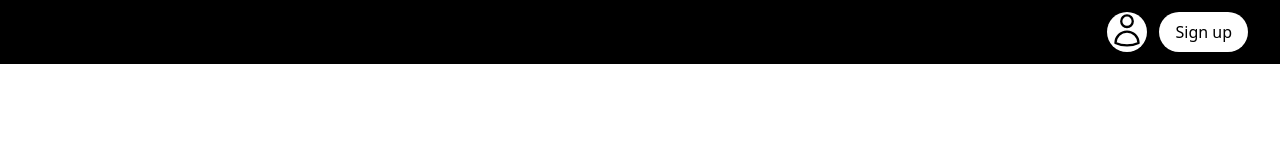
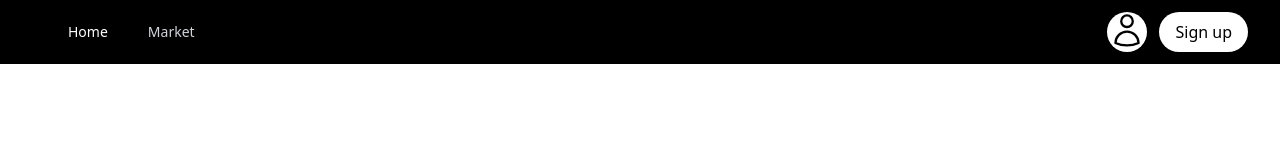
Before and after one commit to marcomonticciolo/final-ironhack-project-react-frontend, a React (Vite) app: page / in a window 1280 px wide. Shown: the top 156 px of the page. Built offline with nearby package versions, Linux system fonts and the light colour scheme.

Commit message:
final deployed netlify

```diff
--- a/src/components/Navbar.jsx
+++ b/src/components/Navbar.jsx
@@ -4,6 +4,7 @@ import { Bars3Icon, XMarkIcon } from "@heroicons/react/24/outline";
 import { AuthContext } from "../context/context";
 import { useContext } from "react";
 import { useNavigate } from "react-router-dom";
+import { Link } from "react-router-dom";
 
 const navigation = [
   { name: "Home", href: "/", current: true },
@@ -19,9 +20,7 @@ export default function Navbar() {
 
   const navigate = useNavigate();
 
-  const home = () => {
-    navigate("/");
-  };
+
 
   const market = () => {
     navigate("/markets");
@@ -64,23 +63,9 @@ export default function Navbar() {
                 <div className="hidden sm:ml-6 sm:block">
                   <div className="flex space-x-4">
                     {navigation.map((item) => (
-                      <>
-                     <button
-                            key={item.Market}
-                            onClick={market}
-                            className={classNames(
-                              item.current
-                                ? " text-white"
-                                : "text-gray-300 hover:bg-white hover:ring-white  hover:text-black",
-                              "px-3 py-2 rounded-md text-sm font-medium"
-                            )}
-                            aria-current={item.current ? "page" : undefined}
-                          >
-                            {item.Market}
-                       </button>
-                      <button
-                        key={item.Home}
-                        onClick={home}
+                      <Link
+                        to={item.href}
+                        key={item.name}
                         className={classNames(
                           item.current
                             ? " text-white"
@@ -89,9 +74,9 @@ export default function Navbar() {
                         )}
                         aria-current={item.current ? "page" : undefined}
                       >
-                        {item.Home}
-                      </button>
-                      </>
+                        <p>{item.name}</p>
+                      </Link>
+
                     ))}
                   </div>
                 </div>
```
